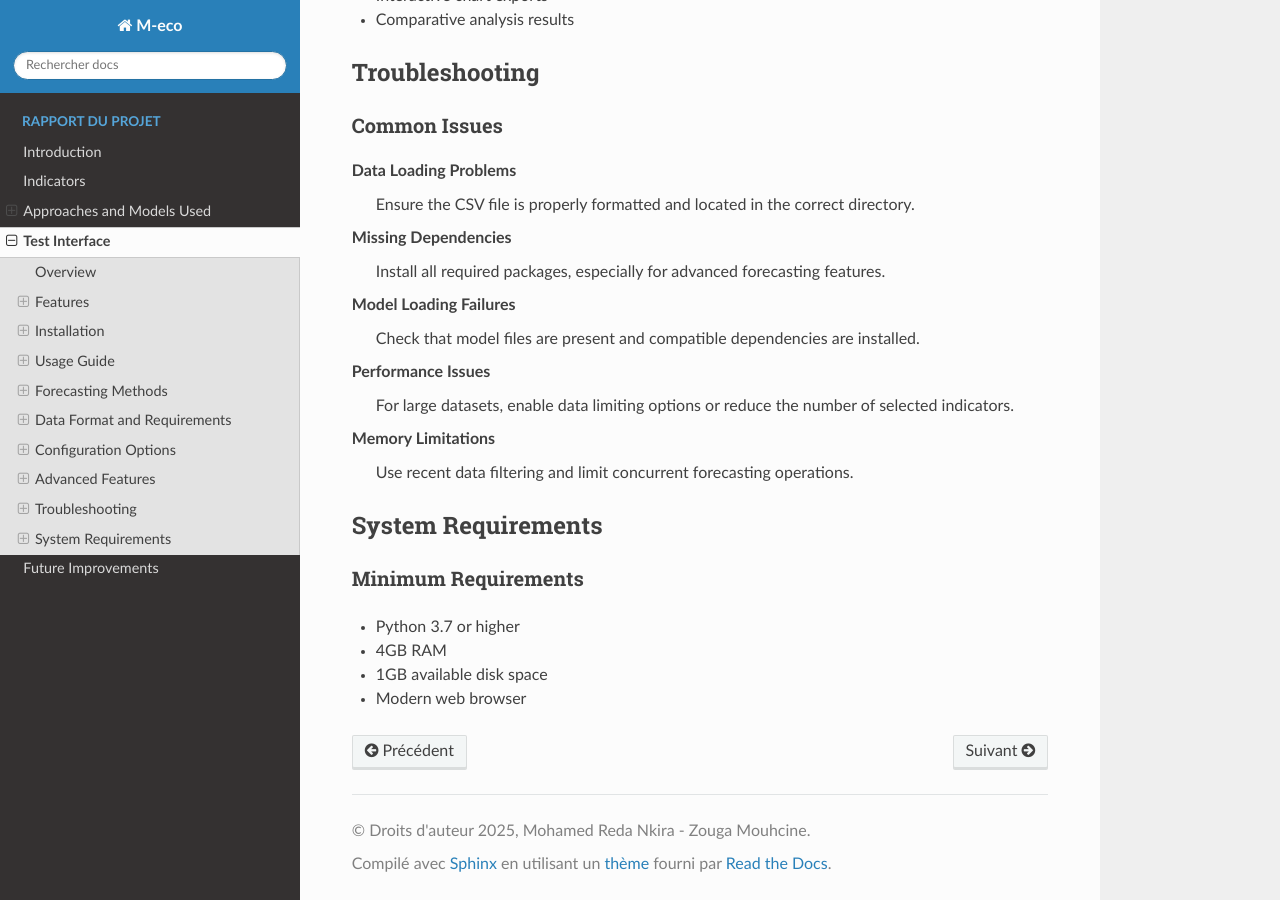
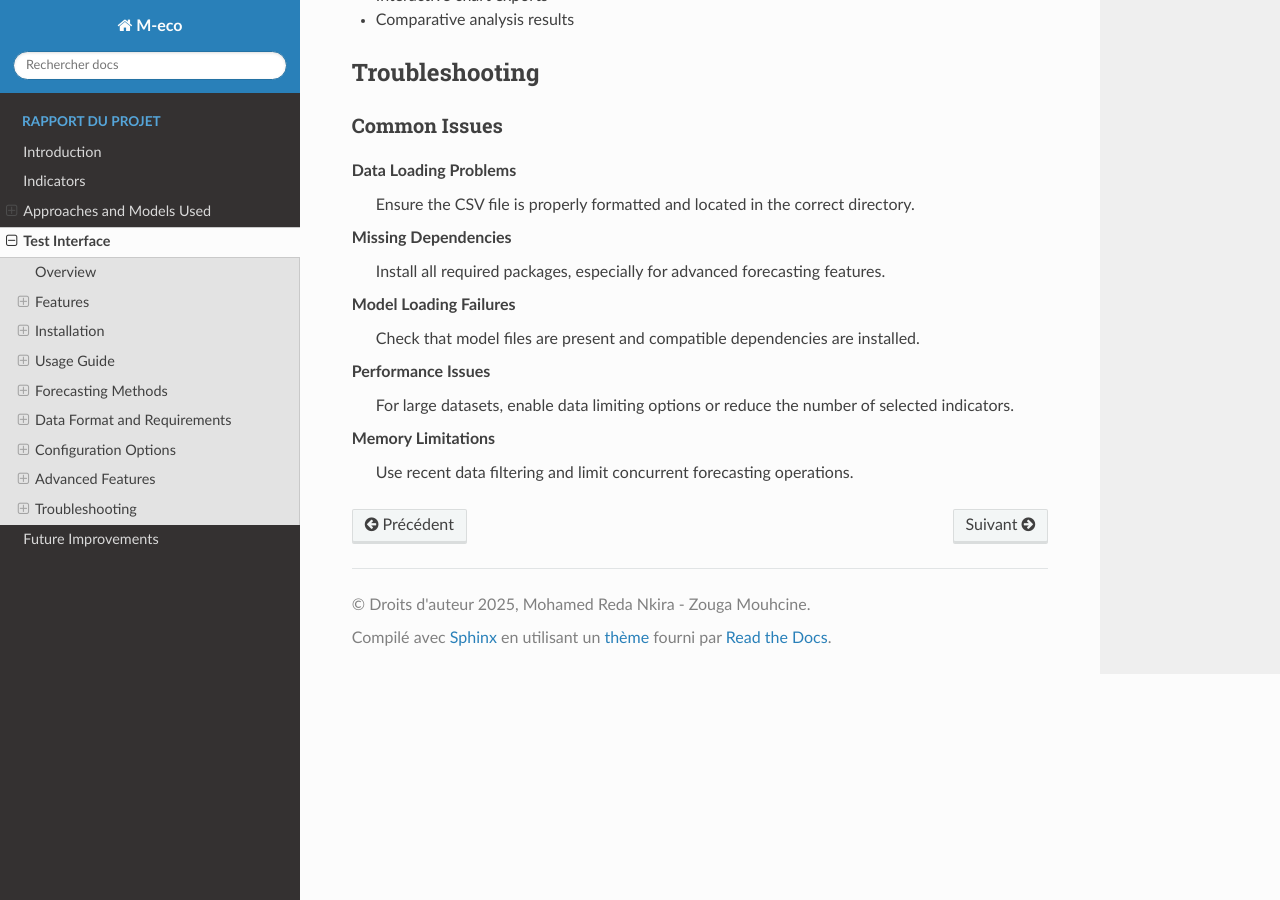
Before and after one commit to med-reda-nk/M_eco, a Sphinx documentation site: the page built from Documentation/interface.rst, in a window 1280 px wide and 900 px high, scrolled down 5426 px. Built offline with Sphinx 7.4.7 and the Read the Docs theme 3.1.0, drawn with Linux system fonts in a browser that asks for light colours.

Commit message:
Update interface.rst

```diff
--- a/Documentation/interface.rst
+++ b/Documentation/interface.rst
@@ -270,14 +270,3 @@ Common Issues
 
 **Memory Limitations**
   Use recent data filtering and limit concurrent forecasting operations.
-
-System Requirements
-===================
-
-Minimum Requirements
---------------------
-
-* Python 3.7 or higher
-* 4GB RAM
-* 1GB available disk space
-* Modern web browser
```
